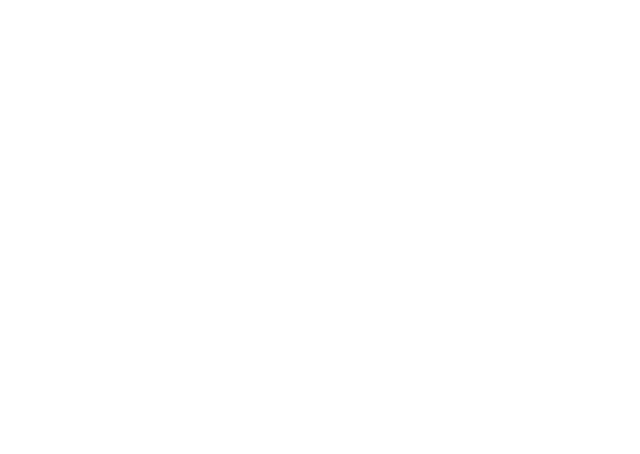
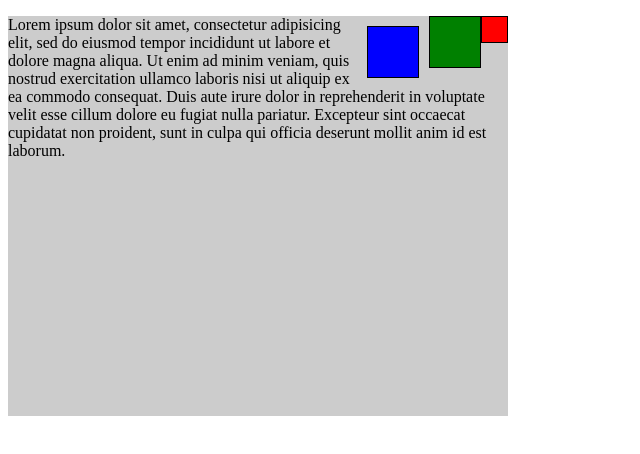
Before and after one commit to tiy-atl-js-feb-2016/learning_layout, a plain HTML site: page index.html in a window 1280 px wide. Shown: the whole page, without its empty margins (0-640 px from the left). Drawn offline with Linux system fonts and the light colour scheme.

Commit message:
Finished with boxes ready for pages

```diff
--- a/index.html
+++ b/index.html
@@ -5,6 +5,18 @@
   <title></title>
 </head>
 <body>
-
+  <div class="sandbox">
+    <div class="box sm"></div>
+    <div class="box md"></div>
+    <div class="box lg"></div>
+    <p>
+    Lorem ipsum dolor sit amet, consectetur adipisicing elit, sed do eiusmod
+    tempor incididunt ut labore et dolore magna aliqua. Ut enim ad minim veniam,
+    quis nostrud exercitation ullamco laboris nisi ut aliquip ex ea commodo
+    consequat. Duis aute irure dolor in reprehenderit in voluptate velit esse
+    cillum dolore eu fugiat nulla pariatur. Excepteur sint occaecat cupidatat non
+    proident, sunt in culpa qui officia deserunt mollit anim id est laborum.
+    </p>
+  </div>
 </body>
 </html>
--- a/main.css
+++ b/main.css
@@ -0,0 +1,29 @@
+.sandbox {
+  background: #ccc;
+  width: 500px;
+  height: 400px;
+}
+
+.box {
+  border: 1px solid black;
+  width: 50px;
+  height: 50px;
+}
+
+.sm {
+  width: 25px;
+  height: 25px;
+  background: red;
+  float: right;
+}
+
+.md {
+  background: green;
+  float: right;
+}
+
+.lg {
+  background: blue;
+  float: right;
+  margin: 10px;
+}
```
